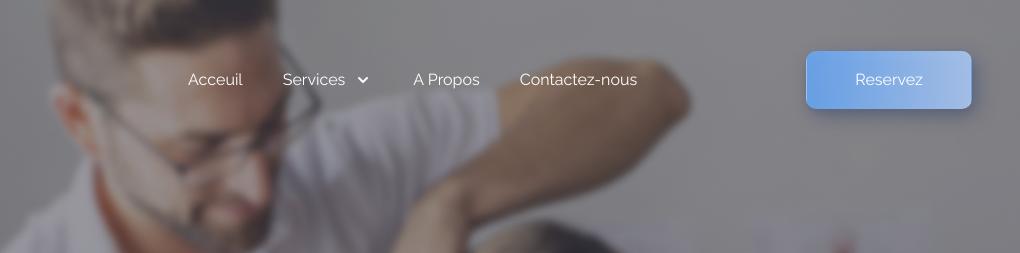
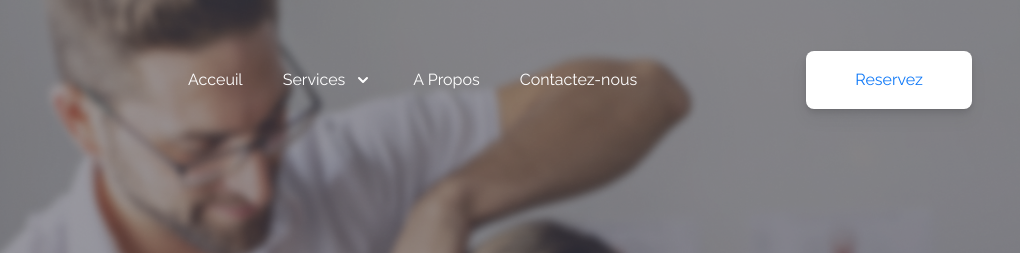
Before and after one commit to unixisking/therapy, a Gatsby site: page / in a window 1280 px wide. Shown: the top 253 px of the page, 260-1280 px from the left. Built offline with nearby package versions, Linux system fonts and the light colour scheme; Gatsby itself is replaced by a stand-in of ours.

Commit message:
fix: update navigation links

```diff
--- a/src/components/Navigation.tsx
+++ b/src/components/Navigation.tsx
@@ -24,18 +24,19 @@ import { StaticImage } from "gatsby-plugin-image"
 
 const solutions = [
   {
+    name: "Physiothérapie",
+    description:
+      "Si vous souhaitez vous sentir mieux niveau santé, plus fort et plus actif, nous sommes là pour s'occuper de vous.",
+    href: "/physiotherapie",
+    icon: RiNumber1,
+  },
+  /*
+  {
     name: "Massothérapie",
     description:
       "Si vous cherchez à améliorer votre santé physique et psychologique.",
     href: "/massotherapie",
     icon: RiNumber1,
-  },
-  {
-    name: "Physiothérapie",
-    description:
-      "Si vous souhaitez vous sentir mieux niveau santé, plus fort et plus actif, nous sommes là pour s'occuper de vous.",
-    href: "/physiotherapie",
-    icon: RiNumber2,
   },
   {
     name: "Traitement douleurs",
@@ -58,6 +59,7 @@ const solutions = [
     href: "/rehabilitation-post-operatoire",
     icon: RiNumber5,
   },
+  */
 ]
 const callsToAction = [
   {
@@ -149,13 +151,7 @@ export default function Navigation() {
           <div className="hidden md:flex items-center justify-end md:flex-1 lg:w-0">
             <GatsbyLink
               to={homeFormUrls.includes(url) ? "/#reservez" : "#reservez"}
-              style={{
-                background:
-                  "linear-gradient(91.76deg, rgba(98, 169, 255, 0.8) 0.15%, rgba(176, 208, 255, 0.8) 102.56%)",
-                boxShadow: "6px 6px 20px rgba(9, 34, 124, 0.25)",
-                borderRadius: "10px",
-              }}
-              className="ml-24 whitespace-nowrap inline-flex items-center justify-center px-12 py-4 border border-transparent shadow-sm text-base font-medium text-white rounded-lg drop-shadow-lg focus:outline-none outline-none focus:shadow-outline hover:scale-110 ease-in duration-300"
+              className="ml-24 whitespace-nowrap inline-flex items-center justify-center px-12 py-4 border border-transparent shadow-sm text-base font-medium bg-white text-primary rounded-lg drop-shadow-lg focus:outline-none outline-none focus:shadow-outline hover:scale-110 ease-in duration-300"
             >
               <span></span>Reservez
             </GatsbyLink>
```
